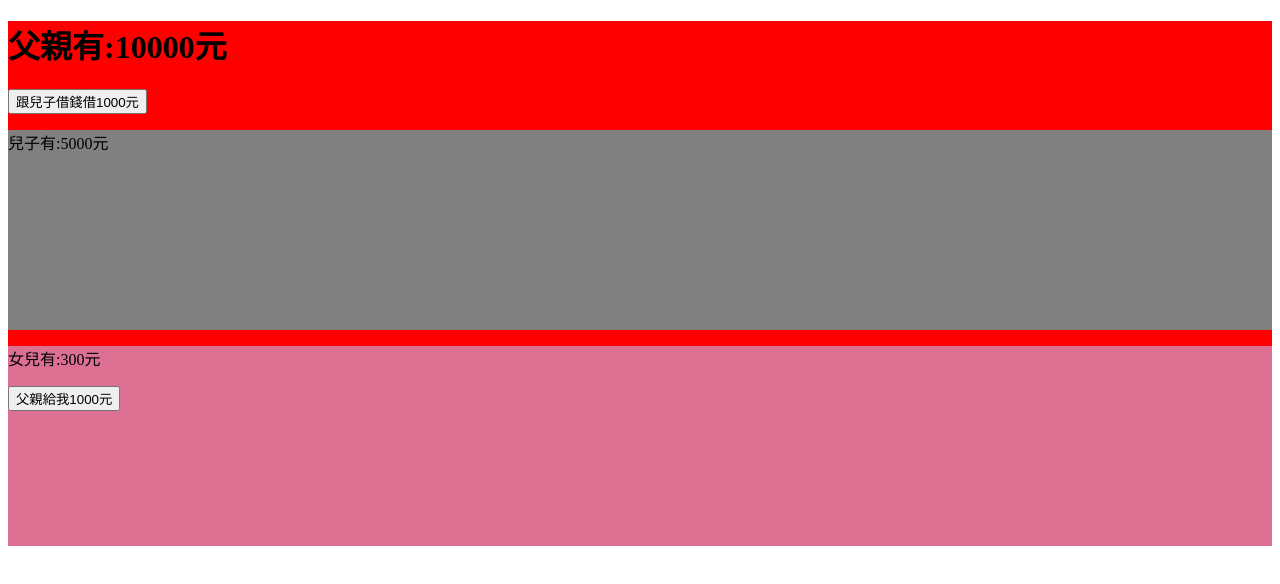
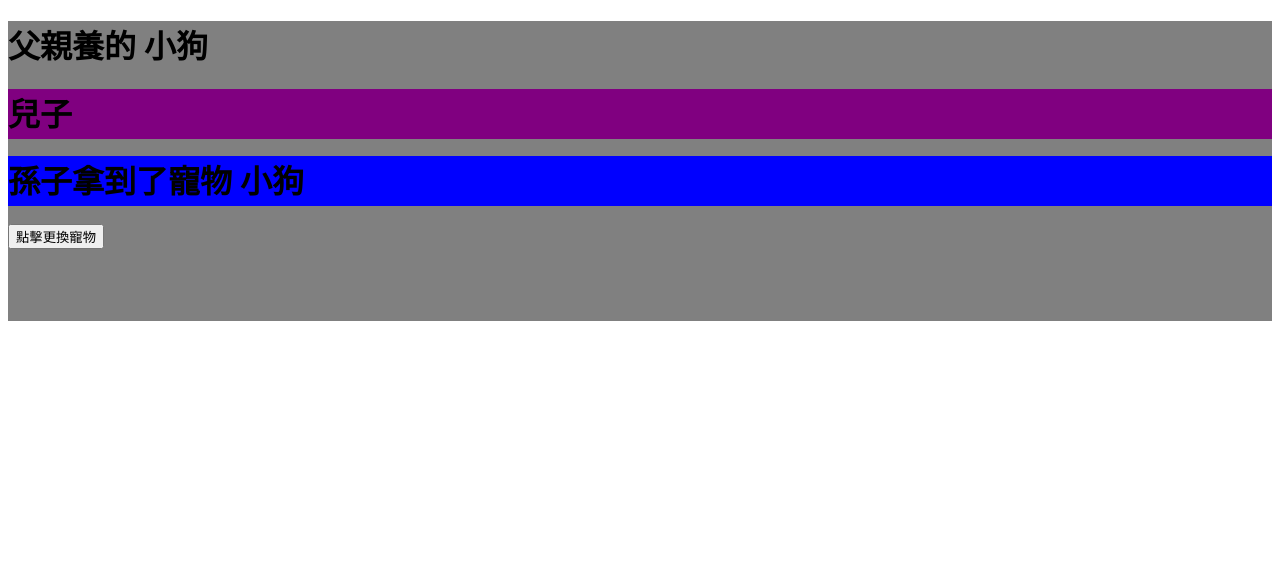
Before and after one commit to Roger0122/vue3_practise, a Vue app in the folder vue3_practise/: page / in a window 1280 px wide. Shown: the top 584 px of the page. Built offline with nearby package versions, Linux system fonts and the light colour scheme; the HTML template or start-up script is replaced by a standard one.

Commit message:
07 provide inject 練習

```diff
--- a/vue3_practise/src/App.vue
+++ b/vue3_practise/src/App.vue
@@ -5,6 +5,7 @@
 // import VmodelTest from './view/04_V_model/VmodelTest.vue';
 // import useAttrs from './view/05_useAttrs/useAttrsTest.vue';
 import reftest from './view/06_ref/reftest.vue';
+import provide from './view/07_provide_inject/provide_injecttest.vue';
 
 </script>
 
@@ -14,7 +15,9 @@ import reftest from './view/06_ref/reftest.vue';
 <!-- <eventFather/> -->
 <!-- <VmodelTest/>  -->
 <!-- <useAttrs/> -->
-<reftest/>
+<!-- <reftest/> -->
+<provide/>
+
 
 </template>
 
--- /dev/null
+++ b/vue3_practise/src/view/07_provide_inject/grandson.vue
@@ -0,0 +1,24 @@
+<template>
+  <div class="grandson">
+  <h1>孫子拿到了寵物 {{ animal }}</h1>
+  <button @click="changeanimal">點擊更換寵物</button>
+
+  </div>
+  </template>
+  <script setup lang="ts">
+  import { inject } from 'vue'
+  const animal = inject('dog')
+
+  const changeanimal = () =>{
+    animal.value=('小貓')
+  }
+
+  </script>
+
+  <style scoped>
+  .grandson{
+    width: auto;
+    height: 50px;
+    background-color: blue;
+  }
+  </style>
--- /dev/null
+++ b/vue3_practise/src/view/07_provide_inject/provide_injecttest.vue
@@ -0,0 +1,24 @@
+<template>
+<div class="father">
+<h1>父親養的 {{ animal }}</h1>
+<son></son>
+
+</div>
+</template>
+<script setup lang="ts">
+import son from './son.vue'
+import { ref, provide }from 'vue'
+// 可以傳遞給 子孫輩
+const animal= ref('小狗')
+
+provide("dog",animal);
+
+</script>
+
+<style scoped>
+.father{
+  width: auto;
+  height: 300px;
+  background-color: gray;
+}
+</style>
--- /dev/null
+++ b/vue3_practise/src/view/07_provide_inject/son.vue
@@ -0,0 +1,18 @@
+<template>
+  <div class="son">
+  <h1>兒子</h1>
+  <grandson/>
+
+  </div>
+  </template>
+  <script setup lang="ts">
+  import grandson from "./grandson.vue"
+  </script>
+
+  <style scoped>
+  .son{
+    width: auto;
+    height: 50px;
+    background-color: purple;
+  }
+  </style>
```
